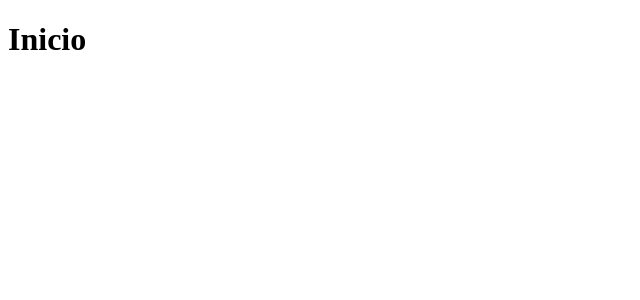
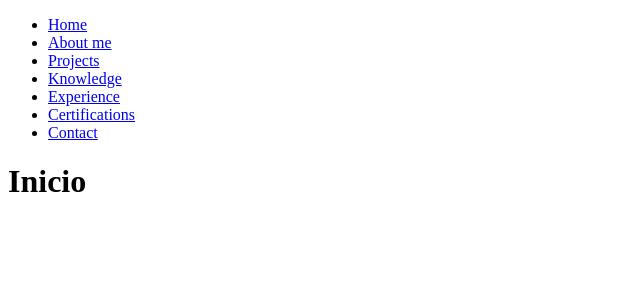
Before and after one commit to WatchfulInk/Portafolios, a React (Vite) app in the folder portafolios/: page / in a window 1280 px wide. Shown: the top 300 px of the page, without its empty margins (0-640 px from the left). Built offline with nearby package versions, Linux system fonts and the light colour scheme.

Commit message:
feature/navbar_base

```diff
--- /dev/null
+++ b/portafolios/src/components/navbar.jsx
@@ -0,0 +1,19 @@
+import React from "react";
+
+function Navbar() {
+  return (
+    <nav>
+      <ul>
+        <li><a href="/">Home</a></li>
+        <li><a href="/Aboutme">About me</a></li>
+        <li><a href="/Projects">Projects</a></li>
+        <li><a href="/Knowledge">Knowledge</a></li>
+        <li><a href="/Experience">Experience</a></li>
+        <li><a href="/Certifications">Certifications</a></li>
+        <li><a href="/Contact">Contact</a></li>
+      </ul>
+    </nav>
+  );
+}
+
+export default Navbar;
--- a/portafolios/src/pages/homepage.jsx
+++ b/portafolios/src/pages/homepage.jsx
@@ -1,9 +1,11 @@
 import React from 'react'
+import Navbar from '../components/navbar';
 
 function Homepage() {
 
   return (
     <div>
+      <Navbar />
       <h1>Inicio</h1>
     </div>
   )
```
